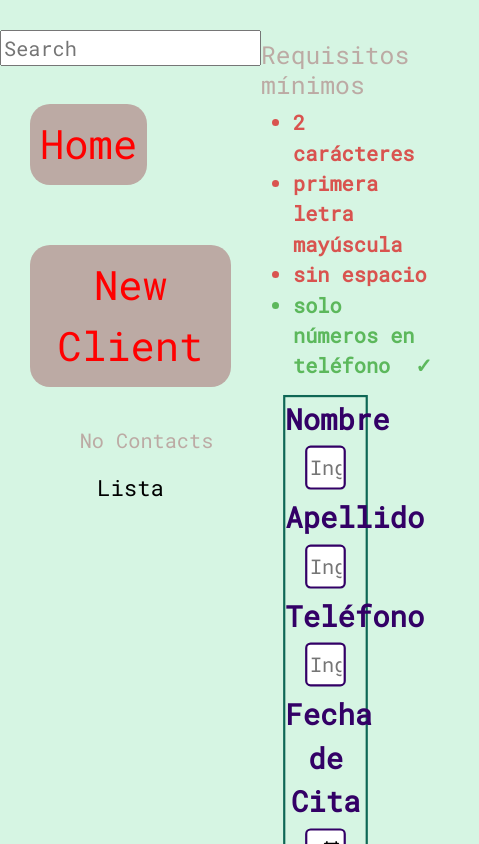
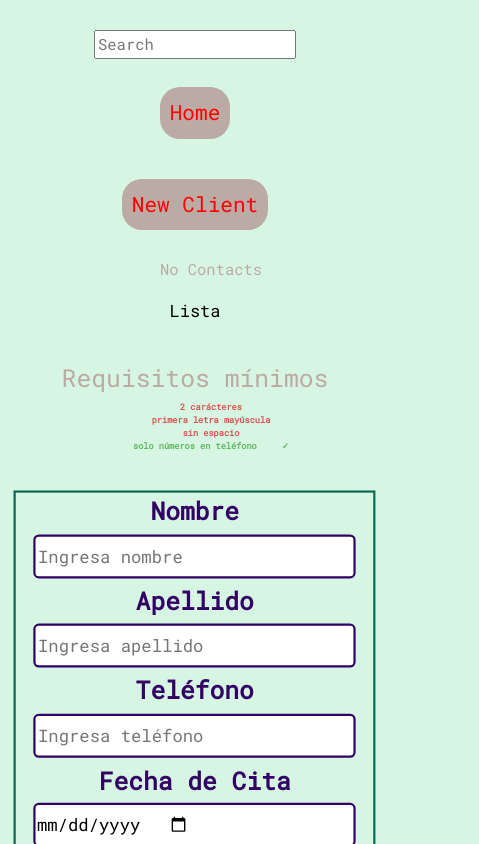
Before and after one commit to creaciones21ls/reactPy, a React (Vite) app: page /form/1 in a window 390 px wide. Shown: the top 844 px of the page, 479 px wide, since content can reach past the window. Built offline with nearby package versions, Linux system fonts and the light colour scheme.

Commit message:
mi tercer commit

```diff
--- a/src/components/footer.jsx
+++ b/src/components/footer.jsx
@@ -3,16 +3,16 @@ const Footer = () => {
 
     return (
         <footer>
-            <div class="card text-center">
-                <div class="card-header">
+            <div className="card text-center">
+                <div className="card-header">
                     Featured
                 </div>
-                <div class="card-body">
-                    <h5 class="card-title">Special title treatment</h5>
-                    <p class="card-text">With supporting text below as a natural lead-in to additional content.</p>
-                    <a href="#" class="btn btn-primary">Go somewhere</a>
+                <div className="card-body">
+                    <h5 className="card-title">Special title treatment</h5>
+                    <p className="card-text">With supporting text below as a natural lead-in to additional content.</p>
+                    <a href="#" className="btn btn-primary">Go somewhere</a>
                 </div>
-                <div class="card-footer text-muted">
+                <div className="card-footer text-muted">
                     2 days ago
                 </div>
             </div>
--- a/src/index.css
+++ b/src/index.css
@@ -30,27 +30,24 @@ body {
     font-size: 63.3%;
     background: var(--verde-claro);
     font-family: 'Roboto Mono', sans-serif;
+    box-sizing: border-box;
 
+}
+
+.container {
+    font-size: 1.7em;
+    color: var(--marron-claro);
+    display: grid;
+    grid-template-columns: repeat(3, 1fr);
 }
 
 .navbar {
     display: flex;
 }
 
-.navbar a {
-
-    display: flex;
-    align-items: center;
-}
-
-.requisitosMin {
-    margin: 40px auto;
-
-}
-
-.botonCitas {
-    font-size: 2em;
-    margin: 30px;
+.navbar-boton {
+    font-size: 1.7em;
+    margin: 20px;
     border: none;
     background-color: var(--marron-claro);
     color: var(--rojo-brillante);
@@ -58,6 +55,11 @@ body {
     cursor: pointer;
     padding: 10px;
     text-decoration: none;
+}
+
+.requisitosMin {
+    margin: 40px auto;
+
 }
 
 
@@ -77,14 +79,7 @@ body {
     font-weight: bolder;
 }
 
-.home {
-    font-size: 2em;
-    color: var(--marron-claro);
-    display: grid;
-    grid-template-columns: repeat(3, 1fr);
-}
-
-.enlaces {
+.client-list {
 
     display: flex;
     flex-direction: column;
@@ -93,22 +88,56 @@ body {
     margin-top: 30px;
 }
 
+.client-list a {
 
-.requisitos-form {
+    text-decoration: none;
+
+
+}
+
+
+.client-list .list-link {
+    text-decoration: none;
+    font-size: 1.1em;
+    color: black;
+}
+
+.client-list .list-link:hover {
+
+    color: var(--verde-oscuro);
+}
+
+.client-list nav a {
+    text-decoration: none;
+    font-size: 1.5em;
+    border: none;
+    border-radius: 10px;
+    color: inherit;
+    width: 70%;
+}
+
+
+.client-list nav .active {
+    color: var(--azul-brillante)
+}
+
+.formulario-req-form {
     grid-column: 2/4;
     display: flex;
     flex-direction: column;
-    margin-bottom: 60px;
+    margin-bottom: 70px;
     min-height: 100vh;
+
 }
 
 .formulario {
     transform: scale(1.1, 1.1);
     border: var(--verde-oscuro) 2px solid;
-    width: 60%;
+    width: 90%;
     font-size: 1.3em;
     font-weight: bold;
     margin: auto;
+
 }
 
 
@@ -117,7 +146,7 @@ body {
     display: flex;
     flex-direction: column;
     color: var(--violeta-oscuro);
-    gap: 5px;
+    gap: 4px;
 }
 
 .formulario form label {
@@ -157,34 +186,19 @@ body {
 }
 
 
-.table-list th,
-td {
-    border: var(--plomo-gris) 1px solid;
+.table-list thead {
+    background-color: var(--marron-claro);
+    color: white;
 }
 
-.enlaces .list-link {
-    text-decoration: none;
-    font-size: 1.1em;
-    color: black;
-}
-
-.enlaces .list-link:hover {
-
-    color: var(--verde-oscuro);
-}
-
-.enlaces nav a {
-    text-decoration: none;
-    font-size: 1.5em;
-    border: none;
-    border-radius: 10px;
-    color: inherit;
-    width: 70%;
+.table-list tbody tr:hover {
+    background-color: var(--verde-oscuro);
 }
 
 
-.enlaces nav .active {
-    color: var(--azul-brillante)
+.table-list th,
+td {
+    border: var(--plomo-gris) 2px solid;
 }
 
 #zero-state {
@@ -206,3 +220,120 @@ td {
     margin-bottom: 0.5rem;
     content: url("https://media1.giphy.com/media/KyBX9ektgXWve/giphy.webp?cid=ecf05e47tcs673w369pkybpnpw2haht6xkhxmqeo22ennveg&ep=v1_gifs_search&rid=giphy.webp&ct=g");
 }
+
+/** MEDIAQUERY */
+
+@media screen and (max-width: 1000px) {
+
+    .container {
+        display: flex;
+        flex-direction: column;
+    }
+
+    .navbar {
+        font-size: 0.8em;
+    }
+
+    .client-list {
+
+        font-size: 0.9em;
+    }
+
+    .formulario-req-form {
+        display: flex;
+        flex-direction: column;
+        width: 100%;
+        overflow: hidden;
+
+    }
+
+    .formulario input {
+        transform: scale(1, 1);
+        width: 70%;
+    }
+
+    .formulario-req-form input {
+
+        min-width: 1%;
+
+    }
+
+    .requisitosMin {
+
+        font-size: 0.9em;
+    }
+
+    .table-list {
+        display: block;
+        width: 100%;
+        overflow-x: auto;
+    }
+
+}
+
+
+@media screen and (max-width: 760px) {
+
+    .navbar {
+        display: flex;
+        flex-direction: column;
+    }
+
+    .formulario input {
+
+        display: flex;
+        width: auto;
+    }
+
+    .requisitosMin {
+
+        font-size: 0.7em;
+        text-align: center;
+
+    }
+
+    .formulario button {
+        width: auto;
+    }
+
+    .formulario input {
+        transform: scale(1, 1);
+        width: 80%;
+    }
+
+    .formulario button {
+        width: auto;
+    }
+
+
+}
+
+
+@media screen and (max-width: 570px) {
+
+    .container {
+        width: 100%;
+
+    }
+
+    .requisitosMin {
+
+        font-size: 0.5em;
+    }
+
+    .requisitosMin li {
+
+        list-style: none;
+    }
+
+    .formulario button {
+        width: auto;
+    }
+
+    .formulario input {
+        transform: scale(1, 1);
+        width: 90%;
+    }
+
+
+}
--- a/src/routes/home.jsx
+++ b/src/routes/home.jsx
@@ -27,8 +27,8 @@ const Home = () => {
 
     return (
         <>
-            <header className="home">
-                <div className="enlaces">
+            <header className="container">
+                <div className="client-list">
                     <Form id="search-form" role="search">
                         <input
                             id="q"
@@ -42,9 +42,9 @@ const Home = () => {
                         <div className="sr-only" aria-live="polite"></div>
                     </Form>
                     <div className="navbar">
-                        <Link to="/" className="botonCitas" >Home</Link>
+                        <Link to="/" className="navbar-boton" >Home</Link>
                         <Form method="post">
-                            <button className="botonCitas" type="submit">New Client</button>
+                            <button className="navbar-boton" type="submit">New Client</button>
                         </Form>
                     </div>
                     <nav>
@@ -65,7 +65,7 @@ const Home = () => {
                     </nav>
                     <Link to="/lista" className="list-link">Lista</Link>
                 </div>
-                <section className="requisitos-form"><Outlet /></section>
+                <section className="formulario-req-form"><Outlet /></section>
             </header>
             <Footer />
         </>
```
